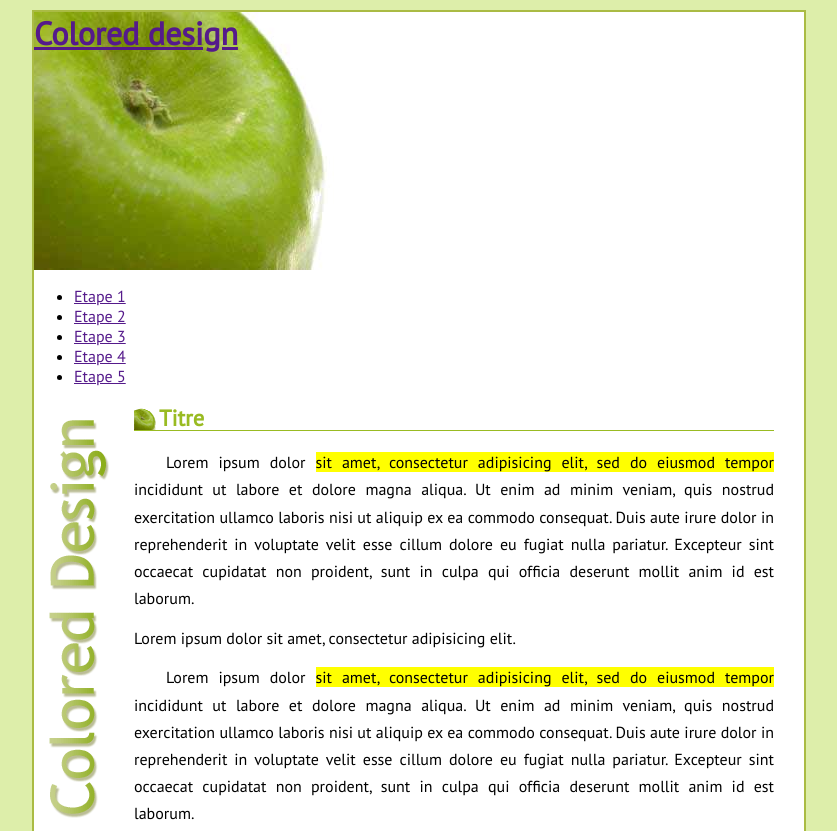
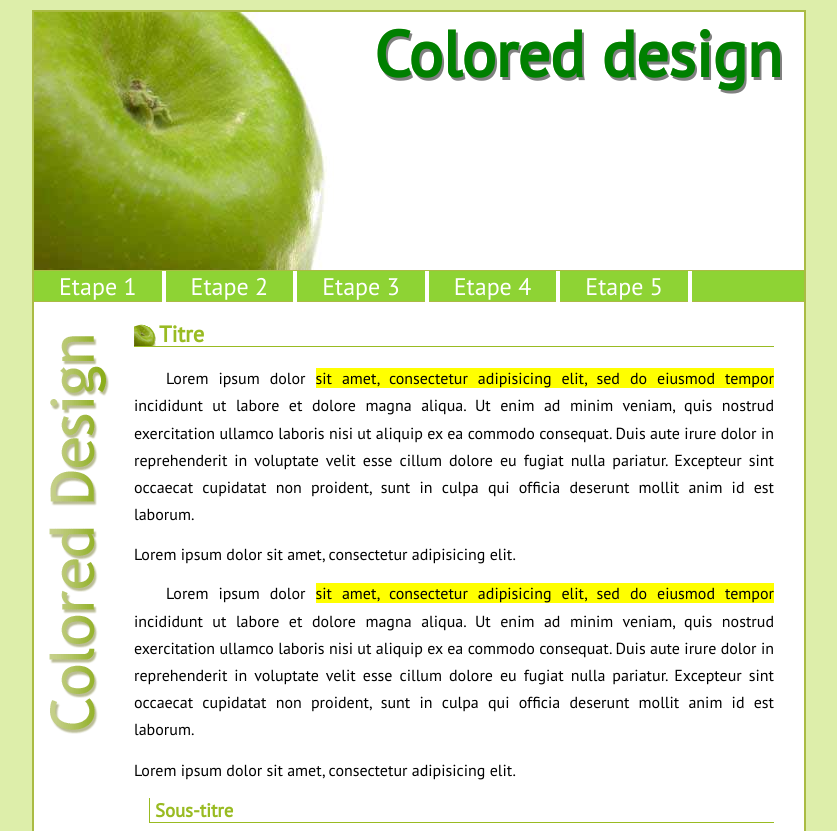
Before and after one commit to PH276/LePoleS-html_css, a plain HTML site: page 16_exo_integration1.html in a window 1280 px wide. Shown: the top 831 px of the page, without its empty margins (221-1058 px from the left). Drawn offline with Linux system fonts and the light colour scheme.

Commit message:
exo_integration1

```diff
--- a/16_exo_integration1.html
+++ b/16_exo_integration1.html
@@ -12,7 +12,8 @@
     <div id="conteneur">
         <h1 id="header">
             <a href="" title="Design">  <!-- title : pour le  référencepent -->
-                <span>Colored design</span>
+                <span>Colored design </span>
+
             </a>
         </h1>
 
@@ -38,7 +39,7 @@
             <p>Lorem ipsum dolor <mark>sit amet, consectetur adipisicing elit, sed do eiusmod tempor</mark> incididunt ut labore et dolore magna aliqua. Ut enim ad minim veniam, quis nostrud exercitation ullamco laboris nisi ut aliquip ex ea commodo consequat. Duis aute irure dolor in reprehenderit in voluptate velit esse cillum dolore eu fugiat nulla pariatur. Excepteur sint occaecat cupidatat non proident, sunt in culpa qui officia deserunt mollit anim id est laborum.</p>
             <span>Lorem ipsum dolor sit amet, consectetur adipisicing elit.</span>
         </div>
-        <p id="footer">Alsacreations, un site à tester et à utiliser</p>
+        <p id="footer">Alsacreations, un site à tester et à utiliser !!!</p>
     </div> <!-- fin #conteneur -->
 </body>
 </html>
--- a/css/16_exo_integration1.css
+++ b/css/16_exo_integration1.css
@@ -20,7 +20,46 @@ h1#header{
     height: 258px;
     background: url(../img/apple.jpg) no-repeat left top;
     margin: 0;
-}
+    }
+    h1#header a {
+      margin-left: 340px;
+      text-decoration: none;
+      }
+      h1#header a span{
+        color:green;
+        font-size: 2em;
+        text-shadow: 2px 3px gray;
+        background: linear-gradient(to bottom, #c9de96 0%, #398235 100%); /* Chrome10-25,Safari5.1-6 */
+        background-clip: text;
+        text-fill-color:transparent;
+
+      }
+
+nav{
+  height: 30px;
+  background-color: #8ed334;
+  border-top: 1px solid #ab4;
+  border-bottom: 1px solid #ab4;
+  }
+  nav ul {
+    margin: 0;
+    padding: 0;
+    text-indent: 0; /* décalage  1ère ligne*/
+    }
+    nav ul li{
+
+      /*border-width:*/
+      padding: 0 25px;
+      list-style: none;
+      float: left;
+      font-style: normal;
+      border-right: 4px solid #fff;
+      }
+      nav ul li a{
+        color: #fff;
+        text-decoration: none;
+        font-size: 1.5em;
+      }
 
 /*2ème partie*/
 div#contenu{
```
Also changed, not shown: img/exo_integration1.PNG (added), 1 other file.
